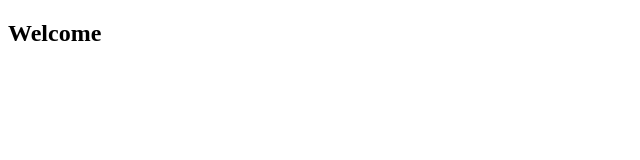
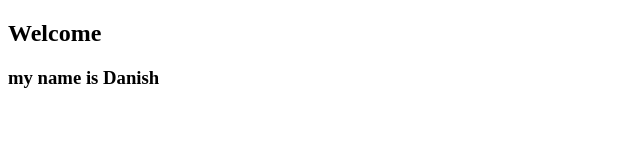
Before and after one commit to Ansari-cmd/MyGit, a plain HTML site: page index.html in a window 1280 px wide. Shown: the whole page, without its empty margins (0-640 px from the left). Drawn offline with Linux system fonts and the light colour scheme.

Commit message:
index file 1.1

```diff
--- a/index.html
+++ b/index.html
@@ -7,5 +7,6 @@
 </head>
 <body>
     <h2>Welcome</h2>
+    <h3>my name is Danish</h3>
 </body>
 </html>
```
